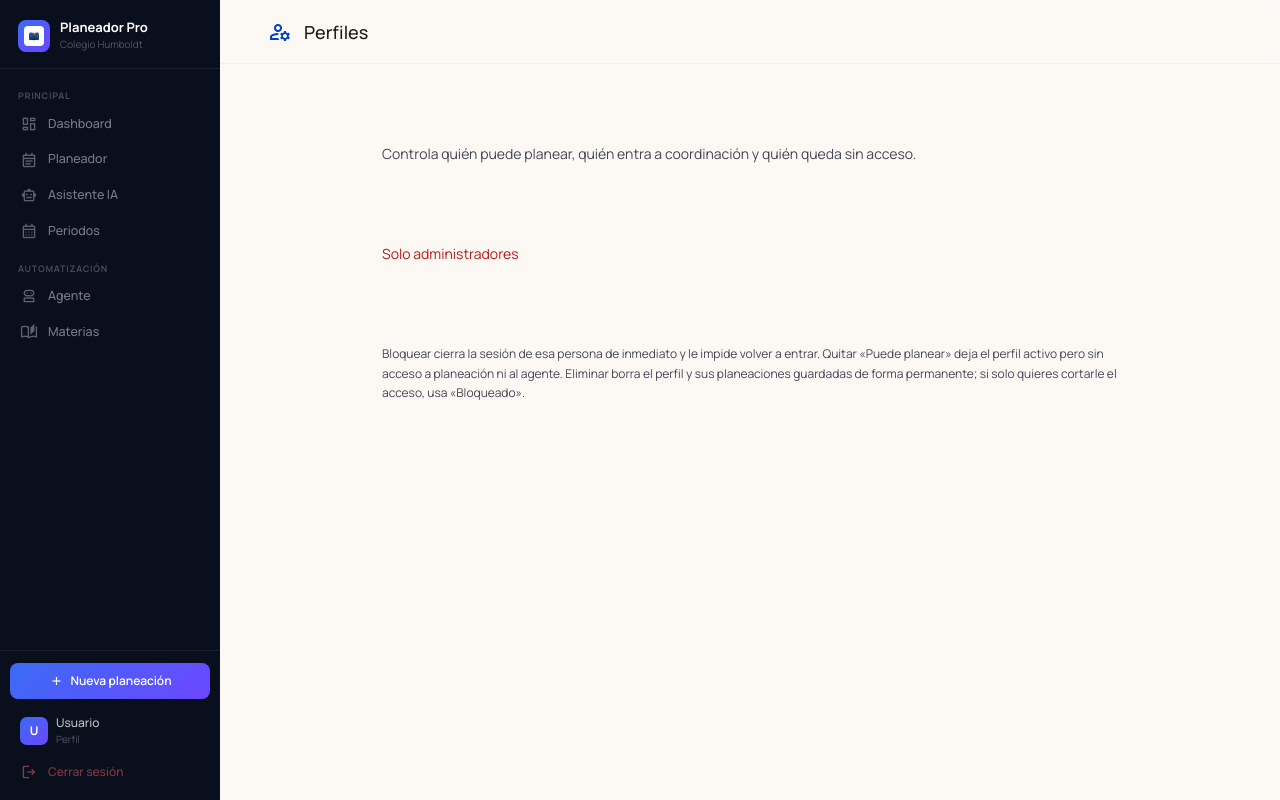
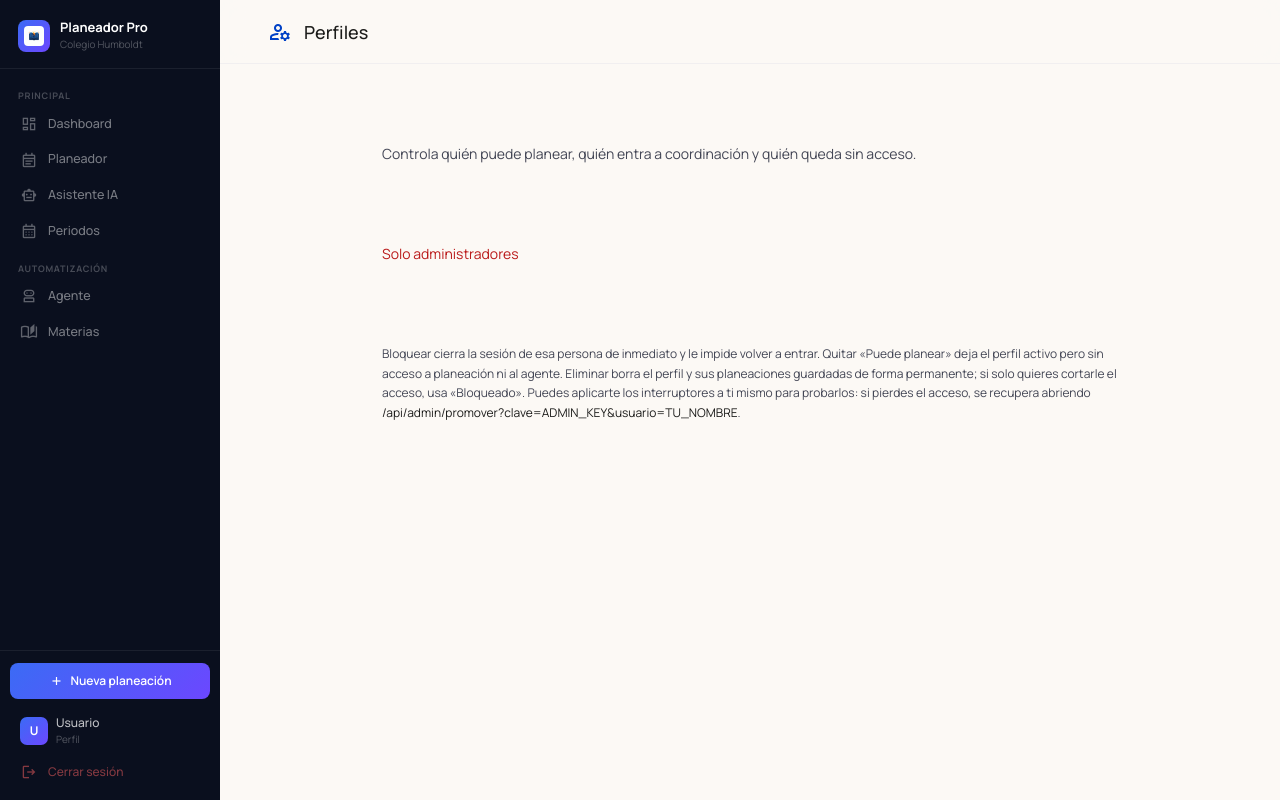
Before and after one commit to alcolhumboldt-byte/planeador-academico, a Flask app: template templates/admin.html in a window 1280 px wide. Run offline with Flask 3, Linux system fonts and the light colour scheme; the template is opened without the code that fills it, so the values that code supplies are empty; some libraries are stand-ins or nearby versions.

Commit message:
Admin: permitir aplicarse los interruptores a uno mismo, con rescate via ADMIN_KEY

```diff
--- a/app.py
+++ b/app.py
@@ -2793,10 +2793,8 @@ def admin_cambiar_perfil(usuario):
     if campo not in ("es_coordinador", "puede_planear", "bloqueado", "es_admin"):
         return jsonify({"ok": False, "error": "Campo no permitido"})
 
-    # No dejar que un admin se quite a si mismo el acceso y pierda el panel
-    if usuario == nombre and campo in ("bloqueado", "es_admin"):
-        return jsonify({"ok": False,
-                        "error": "No puedes cambiar eso en tu propio perfil"})
+    # Se permite aplicarselos a uno mismo para poder probarlos: el endpoint
+    # /api/admin/promover con la ADMIN_KEY siempre restaura el acceso.
 
     perfiles[usuario][campo] = valor
     guardar_perfiles(perfiles)
@@ -2844,10 +2842,13 @@ def admin_promover():
     perfiles = cargar_perfiles()
     if usuario not in perfiles:
         return jsonify({"ok": False, "error": "Perfil no encontrado"})
-    perfiles[usuario]["es_admin"] = True
+    perfiles[usuario]["es_admin"]      = True
+    perfiles[usuario]["bloqueado"]     = False
+    perfiles[usuario]["puede_planear"] = True
     guardar_perfiles(perfiles)
     log_auditoria("ADMIN_PROMOVER", usuario, "via ADMIN_KEY")
-    return jsonify({"ok": True, "mensaje": f"{usuario} ahora es administrador"})
+    return jsonify({"ok": True,
+                    "mensaje": f"{usuario} es administrador, está desbloqueado y puede planear"})
 
 
 @app.route("/coordinador/historial")
--- a/templates/admin.html
+++ b/templates/admin.html
@@ -27,7 +27,9 @@
         Bloquear cierra la sesión de esa persona de inmediato y le impide volver a entrar.
         Quitar «Puede planear» deja el perfil activo pero sin acceso a planeación ni al agente.
         Eliminar borra el perfil y sus planeaciones guardadas de forma permanente; si solo quieres
-        cortarle el acceso, usa «Bloqueado».
+        cortarle el acceso, usa «Bloqueado». Puedes aplicarte los interruptores a ti mismo para
+        probarlos: si pierdes el acceso, se recupera abriendo
+        <span class="text-on-surface">/api/admin/promover?clave=ADMIN_KEY&amp;usuario=TU_NOMBRE</span>.
       </p>
 
     </section>
@@ -65,7 +67,8 @@ async function cargarPerfiles() {
           <div class="flex flex-wrap gap-sm">
             ${chip(p.nombre, 'es_coordinador', p.es_coordinador, 'Coordinación')}
             ${chip(p.nombre, 'puede_planear',  p.puede_planear,  'Puede planear')}
-            ${esYo ? '' : chip(p.nombre, 'bloqueado', p.bloqueado, 'Bloqueado', true)}
+            ${chip(p.nombre, 'bloqueado', p.bloqueado, 'Bloqueado', true)}
+            ${chip(p.nombre, 'es_admin', p.es_admin, 'Administrador')}
             ${esYo ? '' : `<button class="text-xs px-md py-xs rounded-full border border-outline-variant/40 text-on-surface-variant hover:text-error hover:border-error/40 transition-colors"
               onclick="eliminarPerfil('${p.nombre}')">Eliminar</button>`}
           </div>
@@ -101,6 +104,12 @@ async function eliminarPerfil(usuario) {
 }
 
 async function cambiar(usuario, campo, valor) {
+  if (usuario === yo && valor && campo === 'bloqueado') {
+    if (!confirm('Te vas a bloquear a ti mismo. Se cerrará tu sesión y no podrás entrar.\n\nPara recuperarte tendrás que abrir /api/admin/promover con la ADMIN_KEY. ¿Continuar?')) return;
+  }
+  if (usuario === yo && !valor && campo === 'es_admin') {
+    if (!confirm('Vas a quitarte el rol de administrador y perderás esta pantalla.\n\nSe recupera con /api/admin/promover y la ADMIN_KEY. ¿Continuar?')) return;
+  }
   try {
     const r = await fetch('/api/admin/perfil/' + encodeURIComponent(usuario), {
       method: 'POST',
```
